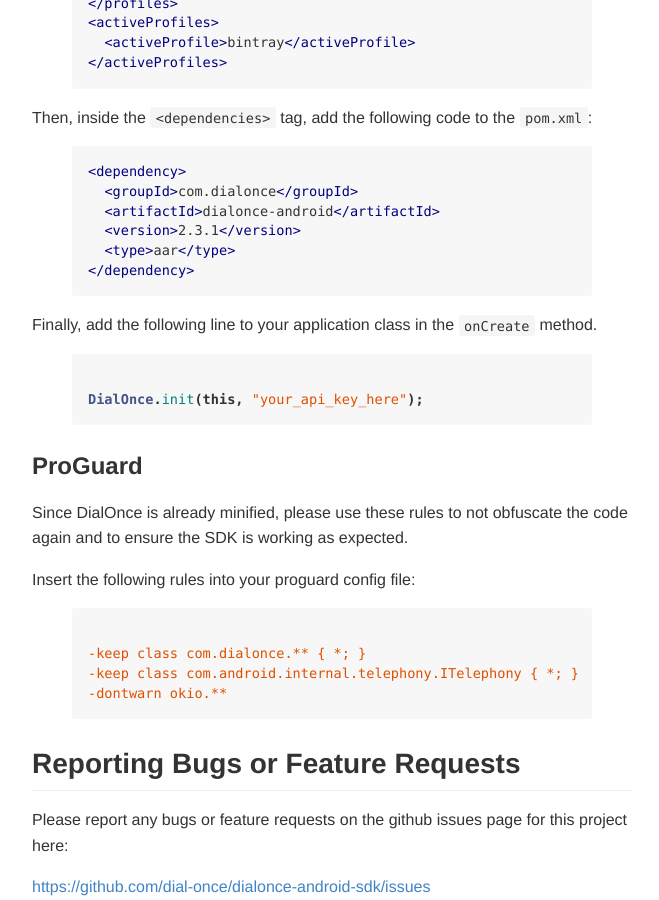
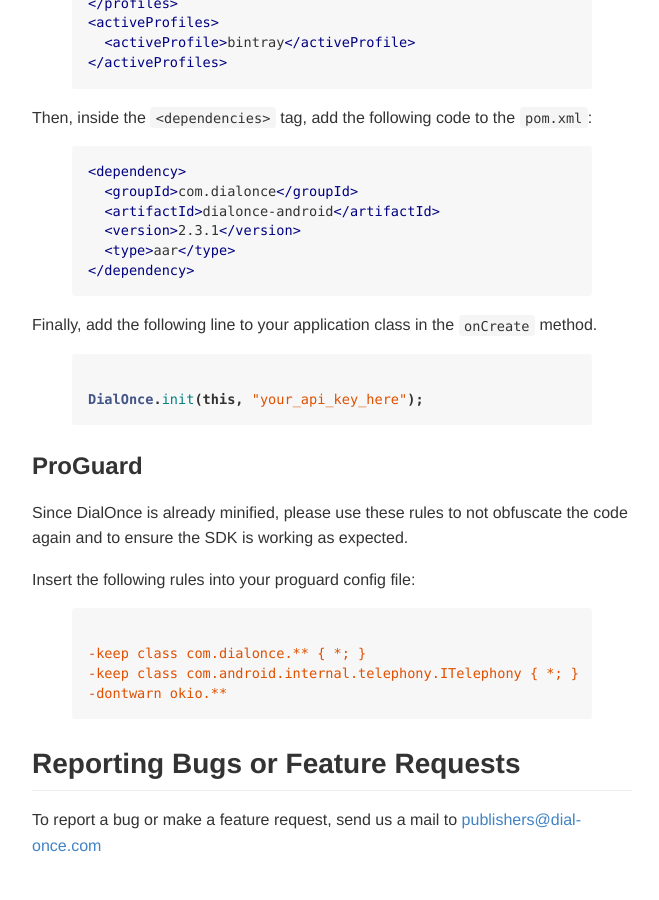
Before and after one commit to dialonce/dialonce.github.io, a Jekyll site: the page built from android/howto/index.md, in a window 1280 px wide and 900 px high, scrolled down 2981 px. Shown: the whole window, without its empty margins (308-967 px from the left). Built offline with Jekyll 4.4.1, drawn with Linux system fonts in a browser that asks for light colours; after the commit the page ends 3839 px from its top, so only the background shows below that.

Commit message:
Replace old issue tracker links with publishers email

```diff
--- a/android/howto/index.md
+++ b/android/howto/index.md
@@ -141,6 +141,4 @@
 Reporting Bugs or Feature Requests
 ----------------------------------
 
-Please report any bugs or feature requests on the github issues page for this project here:
-
-[https://github.com/dial-once/dialonce-android-sdk/issues](https://github.com/dial-once/dialonce-android-sdk/issues)
+To report a bug or make a feature request, send us a mail to [publishers@dial-once.com](mailto:publishers@dial-once.com)
--- a/index.html
+++ b/index.html
@@ -20,7 +20,7 @@
 			<h2>android sdk</h2>
 			<a class="picto" href="/android/specs/">Specifications</a>
 			<a class="picto" href="/android/howto/">Documentation</a>
-			<a class="picto" href="https://github.com/dial-once/dialonce-android-sdk/issues">Report an issue</a>
+			<a class="picto" href="mailto:publishers@dial-once.com">Report an issue</a>
 		</div>
 		<div>
 			<div class="icon">
```
